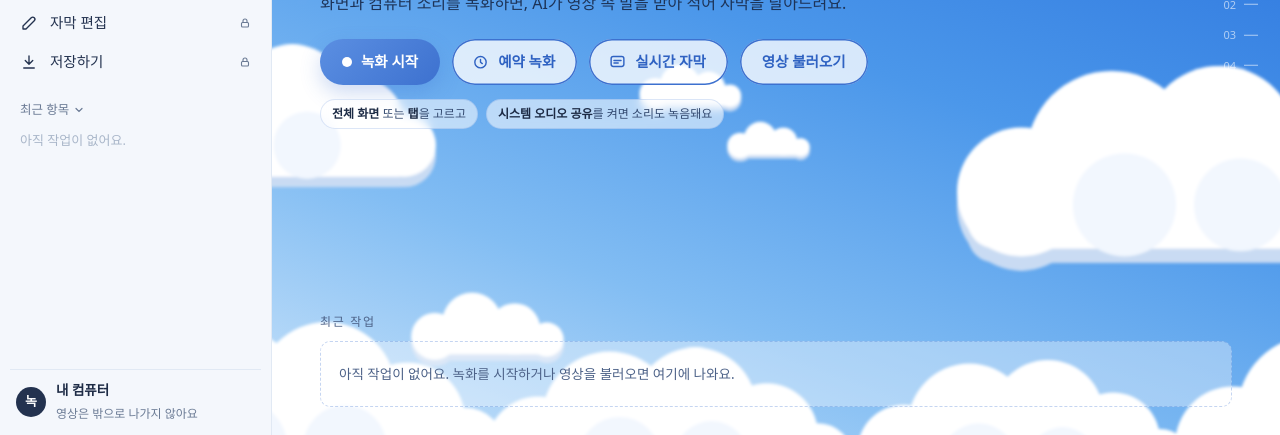
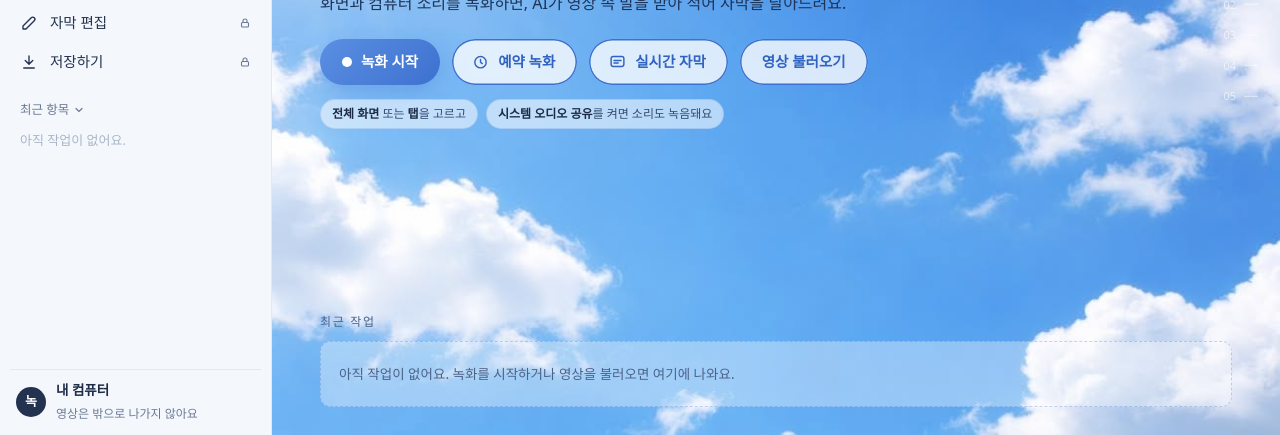
Before and after one commit to npsg1215-gif/rec-caption-maker, a plain HTML site: page index.html in a window 1280 px wide. Shown: the part 365-800 px from the top of the page. Drawn offline with Linux system fonts and the light colour scheme; a web font is replaced by a local one.

Commit message:
첫 화면 배경을 하늘 사진으로
- 레퍼런스 하늘 사진(assets/sky.jpg)을 배경으로 씁니다. 해가 보이도록 위쪽을 기준으로 채웁니다.
- 직접 그린 구름과 햇살 무늬는 뺐습니다.

Co-Authored-By: Claude Opus 5.5 <noreply@anthropic.com>

```diff
--- a/index.html
+++ b/index.html
@@ -606,30 +606,16 @@
   .recent .r .del:hover, .recent .r .ren:hover { background: #d3dff0; }
   .file .editable:hover, .file .editable:focus-visible { background: #eef3fa; }
 
-  /* 하늘 배경 (맑은 날 사진 느낌): 오른쪽 위는 짙은 파랑, 아래로 갈수록 밝게, 왼쪽 위에 햇빛 */
-  .scene .sky {
-    background:
-      radial-gradient(34% 46% at 0% 0%, #ffffff 0%, rgba(255,255,255,.8) 16%, rgba(255,255,255,.3) 42%, rgba(255,255,255,0) 72%),
-      radial-gradient(75% 65% at 0% 0%, rgba(214,234,255,.55), rgba(214,234,255,0) 70%),
-      linear-gradient(200deg, #1c5ccd 0%, #2f78df 24%, #4b97ea 50%, #82bdf3 76%, #cbe4fa 100%);
-  }
-  /* 햇살 줄기: 왼쪽 위에서 퍼지는 옅은 빛 */
-  .scene .sky::before {
-    content: ""; position: absolute; inset: 0; pointer-events: none;
-    background: repeating-conic-gradient(from 92deg at 1% 2%, rgba(255,255,255,.18) 0deg 1.4deg, rgba(255,255,255,0) 1.4deg 6deg);
-    -webkit-mask-image: radial-gradient(48% 60% at 0% 0%, #000 0%, rgba(0,0,0,.4) 45%, transparent 80%);
-    mask-image: radial-gradient(48% 60% at 0% 0%, #000 0%, rgba(0,0,0,.4) 45%, transparent 80%);
-  }
-  .scene .sky::after { content: none; }
-  .scene .stars, .scene .grain { display: none; }
+  /* 하늘 배경: 레퍼런스 하늘 사진 그대로 (assets/sky.jpg). 화면 비율이 달라 사진의 일부를 잘라서 채워요 */
+  .scene .sky { background: #4b97ea url("assets/sky.jpg") center top / cover no-repeat; }
+  .scene .sky::before, .scene .sky::after { content: none; }
+  .scene .stars, .scene .grain, .scene .clouds { display: none; }
   /* 해: 왼쪽 위 (녹화 중에는 붉게 바뀌어 녹화 중임을 알려요) */
-  .scene .orb { left: 2.5%; top: 3%; width: 150px; height: 150px; background: radial-gradient(circle, #ffffff 0%, rgba(255,255,255,.9) 30%, rgba(255,255,255,0) 70%); filter: blur(4px); }
+  .scene .orb { left: 2.5%; top: 3%; width: 150px; height: 150px; background: radial-gradient(circle, rgba(255,255,255,.7) 0%, rgba(255,255,255,.35) 30%, rgba(255,255,255,0) 70%); filter: blur(4px); }
   .scene .orb::after { background: radial-gradient(circle, rgba(255,255,255,.35), transparent 60%); }
   .recording .scene .orb { background: radial-gradient(circle, #ffd6d0 0%, #ff7a6c 30%, rgba(255,75,62,.45) 52%, transparent 72%); }
   .scene .clouds { position: absolute; left: -3%; width: 106%; bottom: -40px; height: 48%; filter: blur(9px); }
   .scene.blur .sky, .scene.blur .orb, .scene.blur .clouds { filter: blur(24px); }
-  /* 첫 화면 구름: 사진처럼 몽글몽글한 구름을 왼쪽·오른쪽·아래에 */
-  .scene .clouds2 { position: absolute; inset: 0; width: 100%; height: 100%; pointer-events: none; }
   /* 단계 화면은 같은 하늘을 흐리고 옅게 깔아서 패널과 글자가 잘 보이게 */
   .scene.blur::after { background: rgba(238, 244, 252, .5); }
 
@@ -740,35 +726,6 @@
     <div class="hero">
       <div class="scene">
         <div class="sky"></div><div class="stars"></div><div class="orb"></div>
-        <!-- 몽글몽글한 구름: 큰 구름(cA)·작은 구름(cB)을 여러 곳에 크기를 달리해 배치 (아래쪽 옅은 파랑은 그늘) -->
-        <svg class="clouds2" viewBox="0 0 1440 900" preserveAspectRatio="xMidYMid slice" aria-hidden="true">
-          <defs>
-            <filter id="cloudSoft" x="-10%" y="-10%" width="120%" height="120%"><feGaussianBlur stdDeviation="1.8"/></filter>
-            <g id="cA">
-              <g fill="#c9dbf3" transform="translate(0 11)"><circle cx="80" cy="108" r="50"/><circle cx="150" cy="80" r="66"/><circle cx="234" cy="70" r="60"/><circle cx="304" cy="95" r="50"/><circle cx="354" cy="118" r="34"/><rect x="38" y="108" width="330" height="44" rx="22"/></g>
-              <g fill="#ffffff"><circle cx="80" cy="108" r="50"/><circle cx="150" cy="80" r="66"/><circle cx="234" cy="70" r="60"/><circle cx="304" cy="95" r="50"/><circle cx="354" cy="118" r="34"/><rect x="38" y="108" width="330" height="44" rx="22"/></g>
-              <g fill="#f2f7fe"><circle cx="160" cy="118" r="40"/><circle cx="250" cy="118" r="36"/></g>
-            </g>
-            <g id="cB">
-              <g fill="#c9dbf3" transform="translate(0 6)"><circle cx="30" cy="45" r="22"/><circle cx="65" cy="32" r="28"/><circle cx="105" cy="38" r="24"/><circle cx="135" cy="48" r="16"/><rect x="15" y="42" width="130" height="20" rx="10"/></g>
-              <g fill="#ffffff"><circle cx="30" cy="45" r="22"/><circle cx="65" cy="32" r="28"/><circle cx="105" cy="38" r="24"/><circle cx="135" cy="48" r="16"/><rect x="15" y="42" width="130" height="20" rx="10"/></g>
-            </g>
-          </defs>
-          <g filter="url(#cloudSoft)">
-            <use href="#cB" transform="translate(-10 250) scale(1.1)"/>
-            <use href="#cA" transform="translate(-70 450) scale(1.05)"/>
-            <use href="#cA" transform="translate(1070 140) scale(.95)"/>
-            <use href="#cB" transform="translate(900 320) scale(.9)"/>
-            <use href="#cA" transform="translate(880 470) scale(1.45)"/>
-            <use href="#cB" transform="translate(560 480) scale(.8)"/>
-            <use href="#cB" transform="translate(660 545) scale(.65)"/>
-            <use href="#cA" transform="translate(-90 760) scale(1.3)"/>
-            <use href="#cA" transform="translate(360 790) scale(1.15)"/>
-            <use href="#cA" transform="translate(780 805) scale(1.05)"/>
-            <use href="#cA" transform="translate(1130 770) scale(1.3)"/>
-            <use href="#cB" transform="translate(300 735) scale(1.2)"/>
-          </g>
-        </svg>
         <div class="grain"></div>
       </div>
       <div class="topbar">
```
Also changed, not shown: assets/sky.jpg (added).
